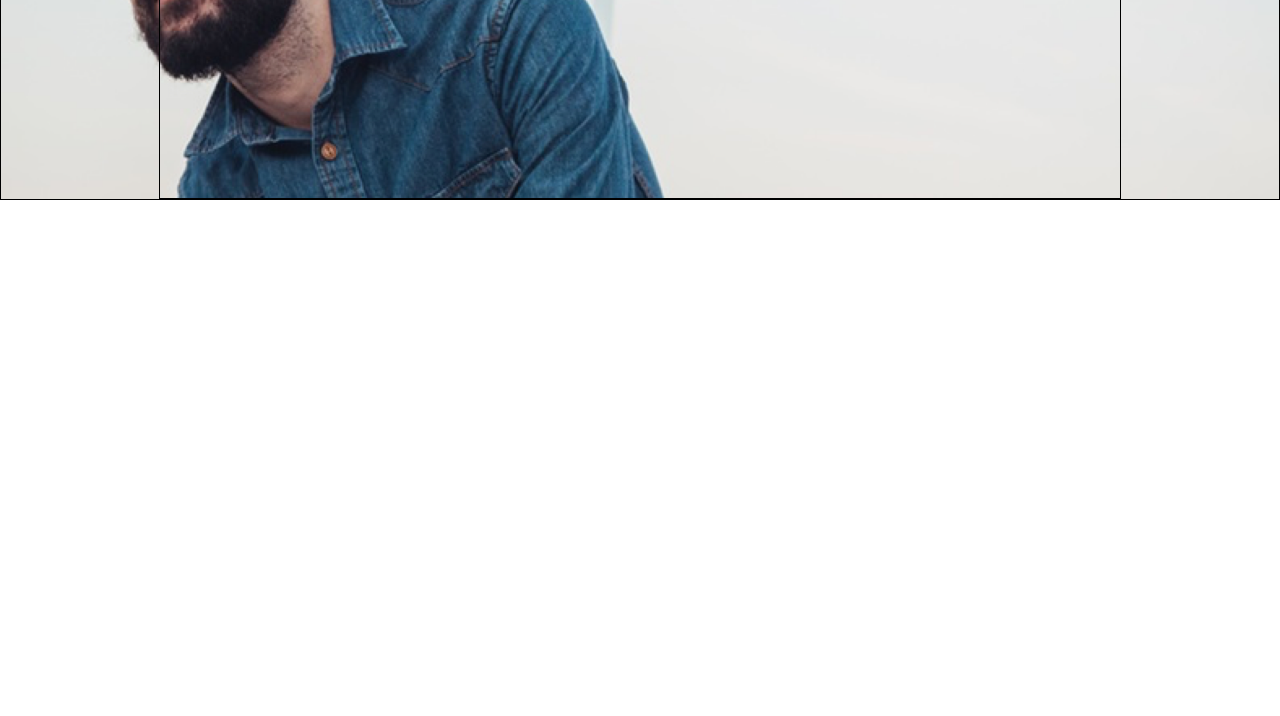
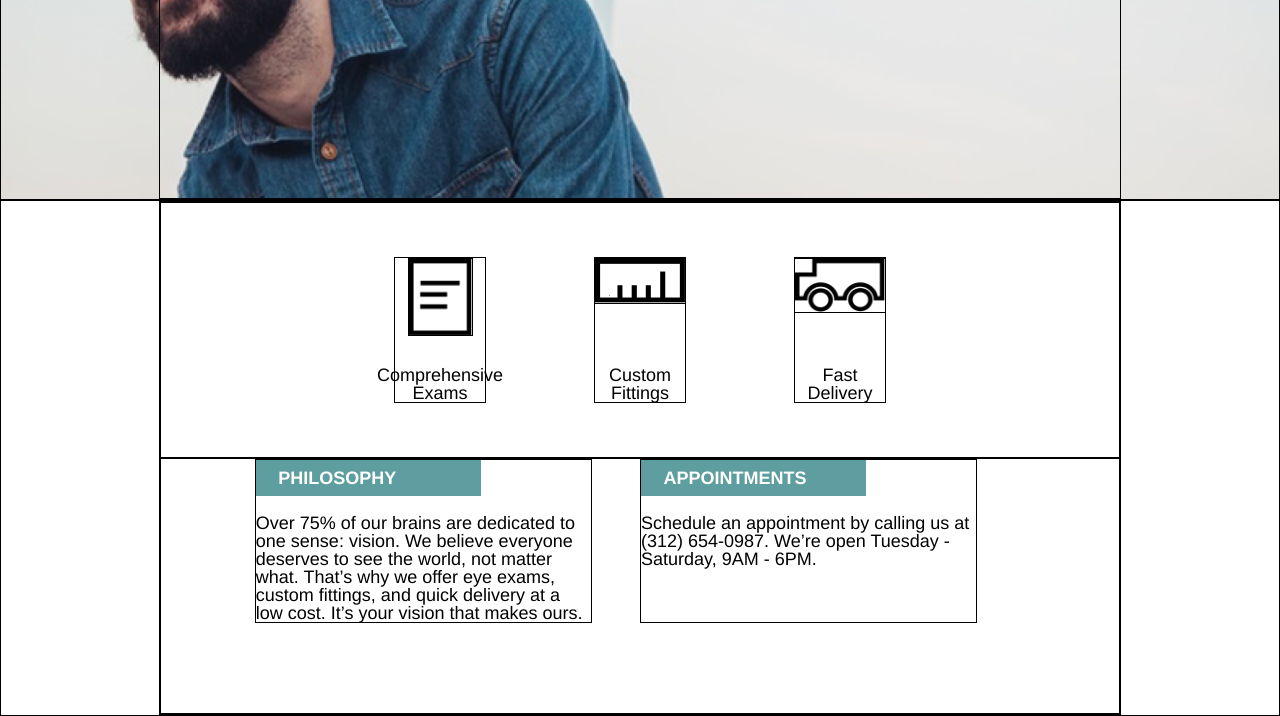
Before and after one commit to talbert1209/tortoiseshell-optics, a plain HTML site: page index.html in a window 1280 px wide. Shown: the part 360-1076 px from the top of the page. Before the commit the page ends 800 px from the top, so only its background shows below. Drawn offline with Linux system fonts and the light colour scheme.

Commit message:
Complete main section

```diff
--- a/index.html
+++ b/index.html
@@ -26,5 +26,40 @@
         </div>
       </div>
     </div>
+    <!-- Body -->
+    <div class="container main">
+      <div class="container page-container">
+        <div class="container services">
+          <div class="container service">
+            <div class="container service-img-tall">
+              <img src="resources/images/paper-icon.png" alt="paper icon" class="img-tall">
+            </div>
+            <span>Comprehensive Exams</span>
+          </div>
+          <div class="container service">
+            <div class="container service-img-wide">
+              <img src="resources/images/ruler-icon.png" alt="ruler icon" class="img-wide">
+            </div>
+            <span>Custom Fittings</span>
+          </div>
+          <div class="container service">
+            <div class="container service-img-wide">
+              <img src="resources/images/truck-icon.png" alt="truck icon" class="img-wide">
+            </div>
+            <span>Fast Delivery</span>
+          </div>
+        </div>
+        <div class="container info-container">
+          <div class="container info">
+            <span>PHILOSOPHY</span>
+            <p>Over 75% of our brains are dedicated to one sense: vision. We believe everyone deserves to see the world, not matter what. That’s why we offer eye exams, custom fittings, and quick delivery at a low cost. It’s your vision that makes ours.</p>
+          </div>
+          <div class="container info">
+            <span>APPOINTMENTS</span>
+            <p>Schedule an appointment by calling us at (312) 654-0987. We’re open Tuesday - Saturday, 9AM - 6PM.</p>
+          </div>
+        </div>
+      </div>
+    </div>
   </body>
 </html>
--- a/resources/css/style.css
+++ b/resources/css/style.css
@@ -82,3 +82,89 @@ body {
   margin-top: 10rem;
   margin-right: -2rem;
 }
+
+/* ---------------------------------------------- Main -------------------------------------------- */
+
+/* Format main container */
+.main {
+  display: flex;
+  justify-content: center;
+}
+
+/* --------------------- Services --------------- */
+
+/* Format services container */
+.services {
+  display: flex;
+  justify-content: center;
+}
+
+/* Format service containers */
+.service {
+  height: 8rem;
+  margin: 3rem;
+  width: 5rem;
+  text-align: center;
+  display: flex;
+  flex-direction: column;
+  align-items: center;
+  justify-content: space-between;
+}
+
+/* --------------------- Formats tall boxes with imgages */
+
+/* Format tall img boxes */
+.service-img-tall {
+  width: 3.5rem;
+  overflow: hidden;
+}
+
+/* Format tall imges */
+.img-tall {
+  max-width: 100%;
+  height: auto;
+  display: block;
+}
+
+/* --------------------- Formats wide boxes with images */
+
+/* Format wide img boxes */
+.service-img-wide {
+  width: 5rem;
+  overflow: hidden;
+}
+
+/* Format wide imgages */
+.img-wide {
+  max-width: 100%;
+  height: auto;
+  display: block;
+}
+
+/* --------------------- Info Section ----------- */
+
+/* Format info-container */
+.info-container {
+  display: flex;
+  justify-content: center;
+}
+
+/* Format info boxes */
+.info {
+  width: 35%;
+  margin-bottom: 5rem;
+  margin-right: 5%;
+  display: flex;
+  flex-direction: column;
+}
+
+/* Format info heding boxes */
+.info span {
+  background-color: cadetblue;
+  color: white;
+  font-weight: bold;
+  font-size: 1rem;
+  padding: 0.5rem 1.25rem;
+  max-width: 10rem;
+  margin-bottom: 1rem;
+}
```
